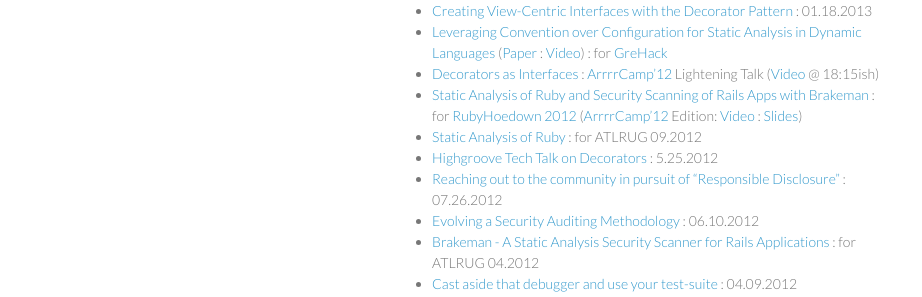
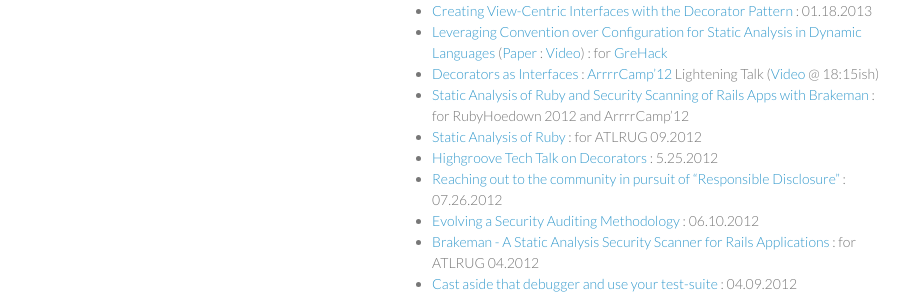
Before and after one commit to daveworth/daveworth.github.com, a Jekyll site: the page built from index.md, in a window 1280 px wide and 1294 px high. Shown: the part 523-820 px from the top of the window, without its empty margins (178-1100 px from the left). Built offline with Jekyll 4.4.1, drawn with Linux system fonts in a browser that asks for light colours; nearby versions of some CDN libraries.

Commit message:
update RubyHoedown and ArrrrCamp links to the Ruby static analysis talk

```diff
--- a/index.md
+++ b/index.md
@@ -15,7 +15,7 @@
 * [Creating View-Centric Interfaces with the Decorator Pattern](http://blog.bignerdranch.com/1702-creating-view-centric-interfaces-with-the-decorator-pattern/) :  01.18.2013
 * [Leveraging Convention over Configuration for Static Analysis in Dynamic Languages](http://ensiwiki.ensimag.fr/images/7/70/GreHack-2012-talk-David_Worth_and_Justin_Collins-Leveraging_Convention_over_Configuration_for_Static_Analysis_in_Dynamic_Languages.pdf) ([Paper](http://ensiwiki.ensimag.fr/images/c/c5/GreHack-2012-Leveraging_Convention_over_Configuration_for_Static_Analysis_in_Dynamic_Languages.pdf) : [Video](http://www.youtube.com/watch?feature=player_embedded&v=tHUxZbNktxg)) : for [GreHack](http://grehack.org/en/)
 * [Decorators as Interfaces](http://daveworth.github.io/ArrrrCamp_2012-DecoratorsAsInterfaces) : [ArrrrCamp'12](http://2012.arrrrcamp.be/) Lightening Talk ([Video](http://vimeo.com/groups/arrrrcamp/videos/51898787) @ 18:15ish)
-* [Static Analysis of Ruby and Security Scanning of Rails Apps with Brakeman](http://daveworth.github.io/RubyHoedown_2012-StaticAnalysisAndSecurityAnalysisWithBrakeman) : for [RubyHoedown 2012](http://rubyhoedown.com/) ([ArrrrCamp'12](http://2012.arrrrcamp.be/) Edition: [Video](http://vimeo.com/groups/arrrrcamp/videos/51635385) : [Slides](http://daveworth.github.com/ArrrrCamp_2012-StaticAnalysisAndSecurityAnalysisWithBrakeman/))
+* [Static Analysis of Ruby and Security Scanning of Rails Apps with Brakeman](http://daveworth.github.io/RubyHoedown_2012-StaticAnalysisAndSecurityAnalysisWithBrakeman) : for RubyHoedown 2012 and ArrrrCamp'12
 * [Static Analysis of Ruby](http://daveworth.github.io/ATLRUG_07_2012-StaticAnalysisRuby/) : for ATLRUG 09.2012
 * [Highgroove Tech Talk on Decorators](http://daveworth.github.io/5-25-2012-Highgroove-Tech-Talk---Decorators/) :  5.25.2012
 * [Reaching out to the community in pursuit of “Responsible Disclosure”](https://www.bignerdranch.com/blog/reaching-out-to-the-community-in-pursuit-of-responsible-disclosure/) : 07.26.2012
```
